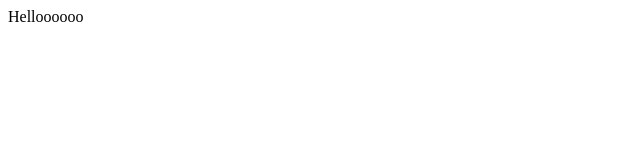
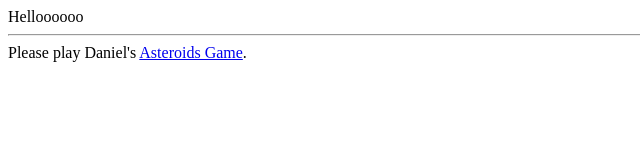
Before and after one commit to neilbrown/neilbrown.github.io, a plain HTML site: page index.html in a window 1280 px wide. Shown: the whole page, without its empty margins (0-640 px from the left). Drawn offline with Linux system fonts and the light colour scheme.

Commit message:
Add asteroids link

```diff
--- a/index.html
+++ b/index.html
@@ -2,7 +2,8 @@
 <body>
 
 Helloooooo
-
+<hr>
+Please play Daniel's <a href=Asteroids/Asteroids.html>Asteroids Game</a>.
 
 </body>
 </html>
```
